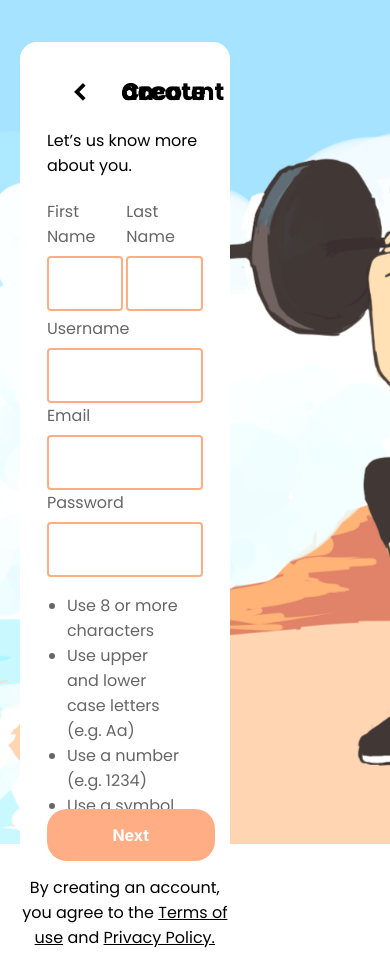
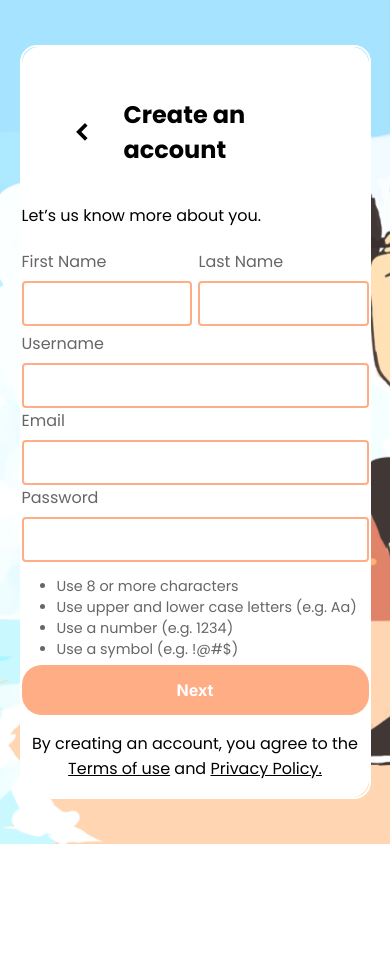
Before and after one commit to Wilsomwong2004/Mewfit, a PHP site: page /sign_up_page.html in a window 390 px wide. After the commit the page ends 844 px from the top, so only its background shows below. Run offline with PHP 8.4, Linux system fonts and the light colour scheme; some web fonts are replaced.

Commit message:
Fix: Sign in page spacing

```diff
--- a/css/account.css
+++ b/css/account.css
@@ -2,10 +2,6 @@
 1. aestethic section
 2. positions
 3. functionallity  */
-
-* {
-  box-sizing: content-box;
-}
 
 body {
   background: url("../Image/login_screen.png") no-repeat;
@@ -150,19 +146,24 @@ body {
 
 .outer-form {
   width: 90vw;
-  height: 90vh;
+  border: 2px white solid;
+  border-radius: 17px;
+  box-sizing: border-box;
+  margin: 20px 0px;
 }
 
 .form-wrapper {
   background-color: #fff;
   border-radius: 17px;
+  box-sizing: border-box;
   width: 60%;
+  height: 100%;
+  transition: all 1ms;
   overflow: hidden;
 }
 
 .create-header {
   padding: 30px 20px 0px 20px;
-  line-height: 0;
   display: flex;
 }
 
@@ -217,7 +218,7 @@ body {
 }
 
 .half-inputs input {
-  height: 35px;
+  height: 25px;
   padding: 8px;
   font-size: 14px;
   border: 2px solid #ffad84;
@@ -236,6 +237,7 @@ body {
 
 .gender-inputs {
   width: 49%;
+  height: 100%;
   display: flex;
   flex-direction: column;
   position: relative;
@@ -247,7 +249,7 @@ body {
 }
 
 .gender-inputs select {
-  height: 35px;
+  height: 100%;
   padding: 8px;
   font-size: 14px;
   border: 2px solid #ffad84;
@@ -266,7 +268,7 @@ body {
 }
 
 .inputs input {
-  height: 35px;
+  height: 25px;
   padding: 8px;
   font-size: 14px;
   border: 2px solid #ffad84;
@@ -318,12 +320,19 @@ body {
 .account-rules {
   width: 100%;
   color: #666666;
-  display: flex;
+  font-size: 0.9rem;
+  margin-bottom: 40px;
 }
 
 .account-rules ul {
   width: 100%;
   padding: 0px 20px;
+  display: flex;
+  flex-wrap: wrap;
+}
+
+.account-rules ul li {
+  margin: 0px 15px;
 }
 
 .policy p {
@@ -352,4 +361,16 @@ body {
     width: 120px;
     height: 120px;
   }
+
+  .form-wrapper {
+    width: 100%;
+  }
+
+  .pages {
+    padding: 0px;
+  }
+
+  .button-inputs {
+    width: 100%;
+  }
 }
```
